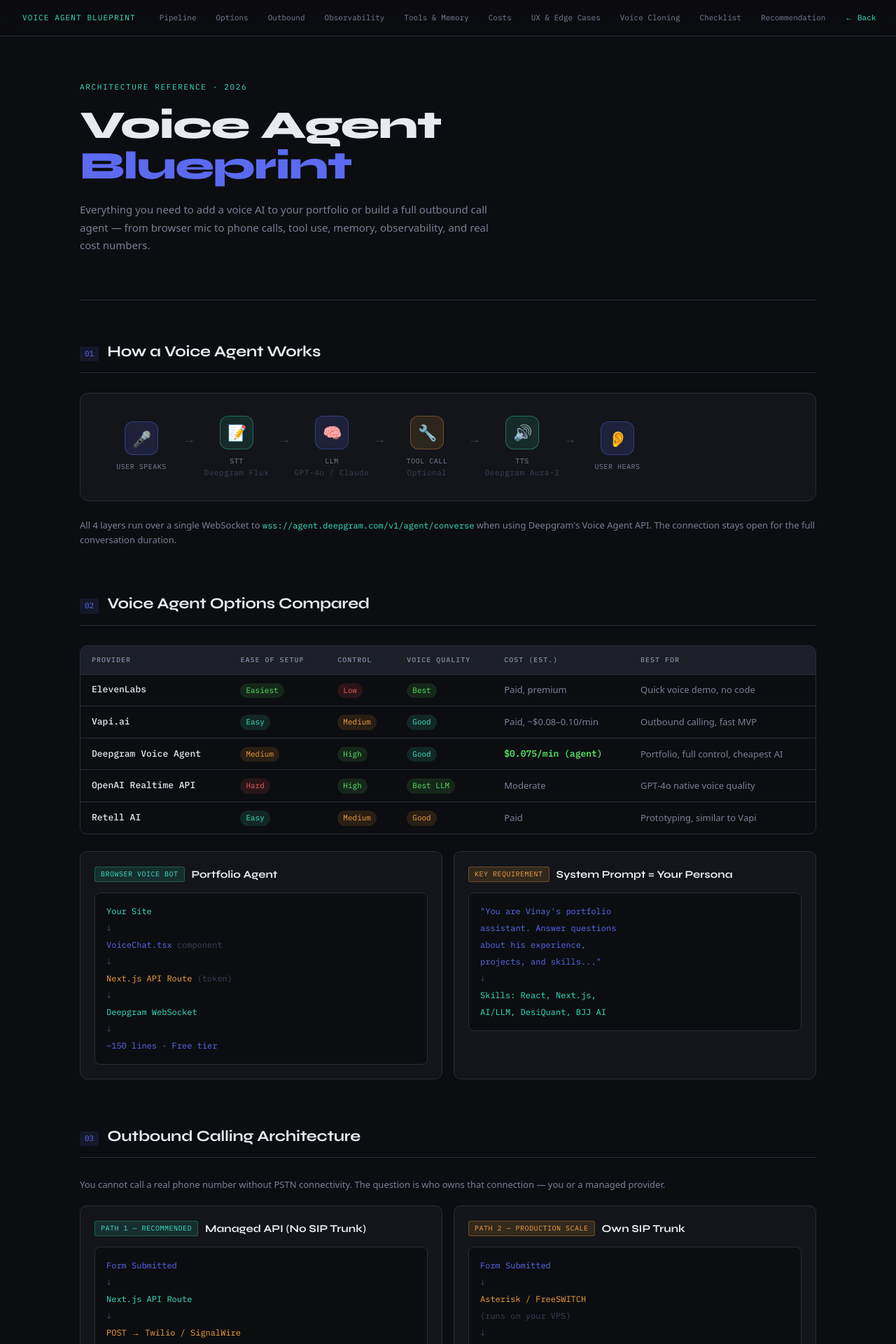
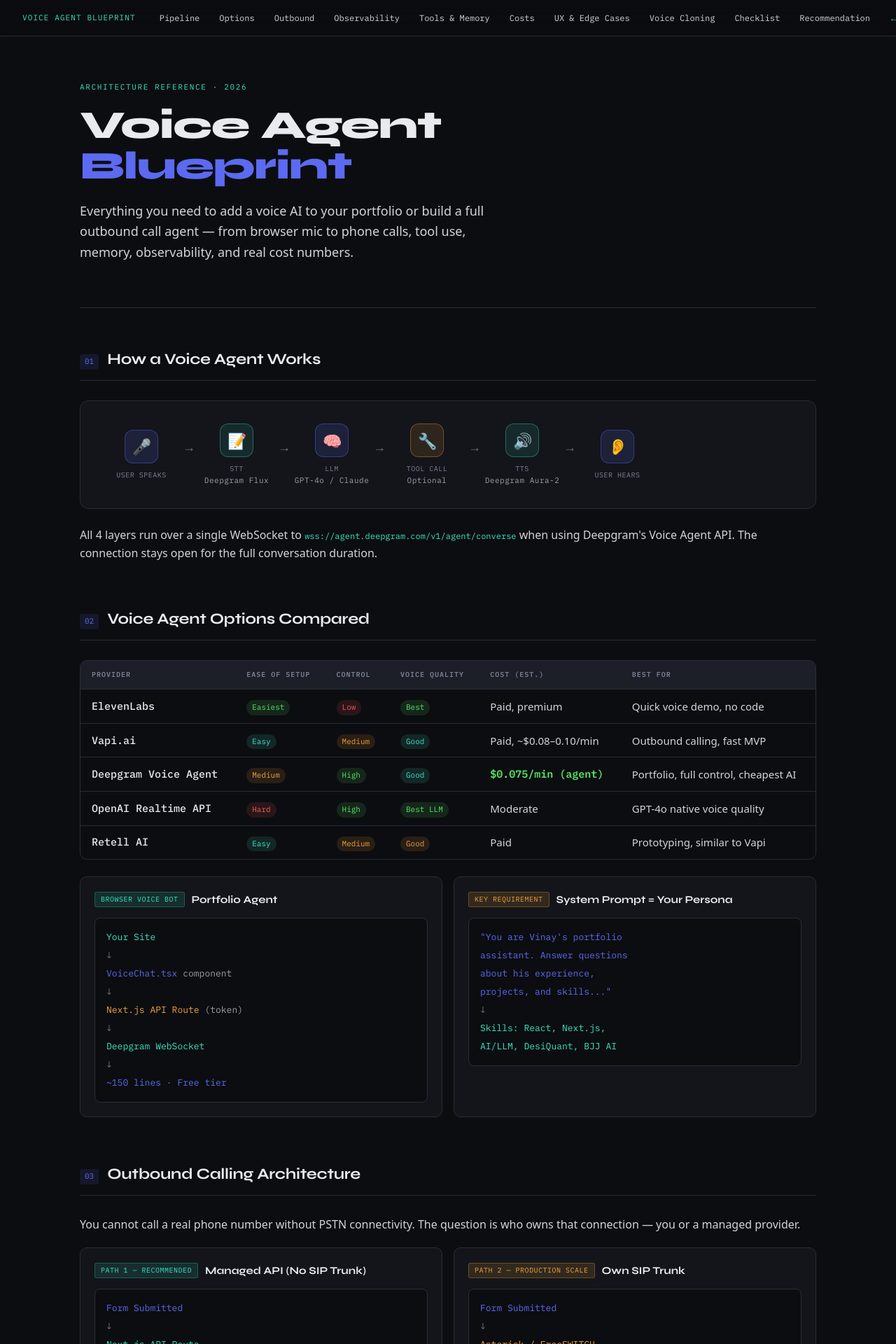
Before and after one commit to vinaybajjuri58/portfolio-updated, a Next.js app: page /vin-ai/voice-agents in a window 1280 px wide. Shown: the top 1920 px of the page at 70% size. Built offline with nearby package versions, Linux system fonts and the light colour scheme.

Commit message:
Refactor : made some changes on design

```diff
--- a/app/vin-ai/voice-agents/page.tsx
+++ b/app/vin-ai/voice-agents/page.tsx
@@ -49,7 +49,7 @@
 
 function Tag({ children }: { children: React.ReactNode }) {
   return (
-    <span className="inline-block font-[family-name:var(--font-ibm-mono)] text-[10px] px-[7px] py-[2px] rounded bg-[#1c1f27] text-[#7a7f96] border border-[#2a2d38] m-0.5">
+    <span className="inline-block font-[family-name:var(--font-ibm-mono)] text-xs px-2 py-1 rounded bg-[#1c1f27] text-zinc-300 border border-zinc-600 m-0.5">
       {children}
     </span>
   );
@@ -105,14 +105,14 @@
 
 function FlowBlock({ children }: { children: React.ReactNode }) {
   return (
-    <div className="bg-[#0c0d10] border border-[#2a2d38] rounded-lg px-4 py-3.5 font-[family-name:var(--font-ibm-mono)] text-[12px] leading-loose text-[#7a7f96]">
+    <div className="bg-[#0c0d10] border border-[#2a2d38] rounded-lg px-4 py-3.5 font-[family-name:var(--font-ibm-mono)] text-[13px] leading-loose text-zinc-300">
       {children}
     </div>
   );
 }
 
 function FlowArrow() {
-  return <span className="text-[#3d4158] block">{"  ↓"}</span>;
+  return <span className="text-zinc-500 block">{"  ↓"}</span>;
 }
 
 function Hl({ children }: { children: React.ReactNode }) {
@@ -125,7 +125,7 @@
   return <span className="text-[#f0a23b]">{children}</span>;
 }
 function Dim({ children }: { children: React.ReactNode }) {
-  return <span className="text-[#3d4158]">{children}</span>;
+  return <span className="text-zinc-400">{children}</span>;
 }
 
 function TableWrap({ children }: { children: React.ReactNode }) {
@@ -153,17 +153,17 @@
 }) {
   const styles: Record<string, string> = {
     default: "text-[#e8eaf0]",
-    muted: "text-[#7a7f96]",
+    muted: "text-zinc-300",
     best: "text-[#56e564] font-[family-name:var(--font-ibm-mono)] font-semibold",
     good: "text-[#38e5c4] font-[family-name:var(--font-ibm-mono)]",
     mid: "text-[#f0a23b] font-[family-name:var(--font-ibm-mono)]",
     bad: "text-[#f05b5b] font-[family-name:var(--font-ibm-mono)]",
     first:
-      "font-[family-name:var(--font-ibm-mono)] text-[12px] font-medium whitespace-nowrap text-[#e8eaf0]",
+      "font-[family-name:var(--font-ibm-mono)] text-[13px] font-medium whitespace-nowrap text-[#e8eaf0]",
   };
   return (
     <td
-      className={`px-4 py-[11px] text-[13px] align-middle ${styles[variant ?? "default"]}`}
+      className={`px-4 py-[11px] text-[15px] align-middle ${styles[variant ?? "default"]}`}
     >
       {children}
     </td>
@@ -208,9 +208,9 @@
     amber: "bg-[#f0a23b]",
   };
   return (
-    <div className="flex items-start gap-2 mb-2.5 text-[13px] text-[#7a7f96] leading-snug">
+    <div className="flex items-start gap-2 mb-2.5 text-[15px] text-zinc-300 leading-relaxed">
       <div
-        className={`w-1.5 h-1.5 rounded-full mt-1.5 shrink-0 ${dotColor[dot]}`}
+        className={`w-1.5 h-1.5 rounded-full mt-[7px] shrink-0 ${dotColor[dot]}`}
       />
       <span>{children}</span>
     </div>
@@ -242,7 +242,7 @@
       </div>
       <div className="font-[family-name:var(--font-ibm-mono)] text-[10px] text-[#7a7f96] uppercase tracking-[0.05em] leading-snug text-center">
         {label}
-        {sub && <div className="text-[11px] text-[#3d4158] mt-0.5 normal-case">{sub}</div>}
+        {sub && <div className="text-[11px] text-zinc-400 mt-0.5 normal-case">{sub}</div>}
       </div>
     </div>
   );
@@ -250,7 +250,7 @@
 
 function PipeArrow() {
   return (
-    <div className="text-[#3d4158] text-lg px-1 mb-6 shrink-0">→</div>
+    <div className="text-zinc-500 text-lg px-1 mb-6 shrink-0">→</div>
   );
 }
 
@@ -310,7 +310,7 @@
       >
         {value}
       </div>
-      <div className="text-[12px] text-[#7a7f96]">{desc}</div>
+      <div className="text-sm text-zinc-300">{desc}</div>
     </div>
   );
 }
@@ -354,7 +354,7 @@
       <h3 className="font-[family-name:var(--font-syne)] text-[15px] font-bold text-[#e8eaf0] mb-2">
         {title}
       </h3>
-      <p className="text-[12px] text-[#7a7f96] leading-[1.6] mb-3">{desc}</p>
+      <p className="text-sm text-zinc-300 leading-relaxed mb-3">{desc}</p>
       <div className="mt-3 p-[10px_12px] bg-[rgba(0,0,0,0.25)] rounded font-[family-name:var(--font-ibm-mono)] text-[11px] text-[#e8eaf0] leading-[1.8] whitespace-pre-line">
         {stack}
       </div>
@@ -378,12 +378,12 @@
 }
 
 function ToolArrow() {
-  return <div className="text-[#3d4158] text-base px-1.5 shrink-0">→</div>;
+  return <div className="text-zinc-500 text-base px-1.5 shrink-0">→</div>;
 }
 
 function CodeBlock({ children }: { children: React.ReactNode }) {
   return (
-    <div className="bg-[#0c0d10] border border-[#2a2d38] rounded-lg px-[18px] py-4 font-[family-name:var(--font-ibm-mono)] text-[12px] leading-[1.8] text-[#7a7f96] overflow-x-auto mt-3">
+    <div className="bg-[#0c0d10] border border-[#2a2d38] rounded-lg px-[18px] py-4 font-[family-name:var(--font-ibm-mono)] text-[13px] leading-[1.8] text-zinc-400 overflow-x-auto mt-3">
       {children}
     </div>
   );
@@ -399,7 +399,7 @@
   return <span className="text-[#f0a23b]">{children}</span>;
 }
 function CC({ children }: { children: React.ReactNode }) {
-  return <span className="text-[#3d4158]">{children}</span>;
+  return <span className="text-zinc-400">{children}</span>;
 }
 
 // ─── Page ──────────────────────────────────────────────────────────────────────
@@ -428,14 +428,14 @@
           <a
             key={href}
             href={href}
-            className="font-[family-name:var(--font-ibm-mono)] text-[11px] text-[#7a7f96] hover:text-[#e8eaf0] px-2.5 py-1 rounded hover:bg-[#1c1f27] whitespace-nowrap transition-colors"
+            className="font-[family-name:var(--font-ibm-mono)] text-xs text-zinc-300 hover:text-white px-2.5 py-1 rounded hover:bg-[#1c1f27] whitespace-nowrap transition-colors"
           >
             {label}
           </a>
         ))}
         <Link
           href="/vin-ai"
-          className="font-[family-name:var(--font-ibm-mono)] text-[11px] text-[#38e5c4] px-2.5 py-1 rounded hover:bg-[#1c1f27] whitespace-nowrap transition-colors ml-auto"
+          className="font-[family-name:var(--font-ibm-mono)] text-xs text-[#38e5c4] px-2.5 py-1 rounded hover:bg-[#1c1f27] whitespace-nowrap transition-colors ml-auto"
         >
           ← Back
         </Link>
@@ -452,7 +452,7 @@
             Voice Agent<br />
             <span className="text-[#5b6af0]">Blueprint</span>
           </h1>
-          <p className="text-[#7a7f96] text-[15px] max-w-[600px] leading-[1.7]">
+          <p className="text-zinc-300 text-lg max-w-[600px] leading-relaxed">
             Everything you need to add a voice AI to your portfolio or build a full outbound call agent — from browser mic to phone calls, tool use, memory, observability, and real cost numbers.
           </p>
         </div>
@@ -475,7 +475,7 @@
             <PipelineNode icon="👂" label="User Hears" color="blue" />
           </div>
 
-          <p className="text-[#7a7f96] text-[13px]">
+          <p className="text-zinc-300 text-base leading-relaxed">
             All 4 layers run over a single WebSocket to{" "}
             <code className="font-[family-name:var(--font-ibm-mono)] text-[#38e5c4] text-[12px]">
               wss://agent.deepgram.com/v1/agent/converse
@@ -578,7 +578,7 @@
         <section className="mb-16">
           <SectionHead index="03" title="Outbound Calling Architecture" id="outbound" />
 
-          <p className="text-[#7a7f96] text-[13px] mb-5">
+          <p className="text-zinc-300 text-base leading-relaxed mb-5">
             You cannot call a real phone number without PSTN connectivity. The question is who owns that connection — you or a managed provider.
           </p>
 
@@ -723,7 +723,7 @@
               </Tr>
             </tbody>
           </TableWrap>
-          <p className="mt-2.5 text-[12px] text-[#3d4158]">
+          <p className="mt-2.5 text-sm text-zinc-500">
             ⚠️ Indian providers like Exotel lack real-time WebSocket audio streaming — they&apos;re built for IVR, not live AI conversation.
           </p>
         </section>
@@ -732,7 +732,7 @@
         <section className="mb-16">
           <SectionHead index="04" title="Observability Stack" id="observability" />
 
-          <p className="text-[#7a7f96] text-[13px] mb-5">
+          <p className="text-zinc-300 text-base leading-relaxed mb-5">
             LangSmith covers only the LLM layer. A voice bot has 4 distinct layers — each needs its own monitoring strategy.
           </p>
 
@@ -845,7 +845,7 @@
 
           <div className="grid grid-cols-1 sm:grid-cols-2 gap-4 mb-6">
             <div>
-              <h4 className="font-[family-name:var(--font-ibm-mono)] text-[11px] text-[#7a7f96] uppercase tracking-widest mb-2.5">
+              <h4 className="font-[family-name:var(--font-ibm-mono)] text-[11px] text-zinc-500 uppercase tracking-widest mb-2.5">
                 Receptionist Tool Examples
               </h4>
               <FeatureBlock title="">
@@ -859,7 +859,7 @@
               </FeatureBlock>
             </div>
             <div>
-              <h4 className="font-[family-name:var(--font-ibm-mono)] text-[11px] text-[#7a7f96] uppercase tracking-widest mb-2.5">
+              <h4 className="font-[family-name:var(--font-ibm-mono)] text-[11px] text-zinc-500 uppercase tracking-widest mb-2.5">
                 Latency Warning
               </h4>
               <FeatureBlock title="">
@@ -891,11 +891,11 @@
               title={<><span className="text-[#5b6af0]">②</span> Cross-Session Memory</>}
             >
               <FiItem dot="blue">What happened in previous calls — you need to build this.</FiItem>
-              <div className="bg-[#0c0d10] border border-[#2a2d38] rounded-lg px-3 py-2 font-[family-name:var(--font-ibm-mono)] text-[11px] text-[#7a7f96] leading-loose mt-2">
+              <div className="bg-[#0c0d10] border border-[#2a2d38] rounded-lg px-3 py-2 font-[family-name:var(--font-ibm-mono)] text-[12px] text-zinc-300 leading-loose mt-2">
                 <div>Call ends → LLM summarizes</div>
-                <div className="text-[#3d4158]">  ↓</div>
+                <div className="text-zinc-500">  ↓</div>
                 <div>Store in DB by phone number</div>
-                <div className="text-[#3d4158]">  ↓</div>
+                <div className="text-zinc-500">  ↓</div>
                 <div>Next call: fetch + inject into prompt</div>
               </div>
               <div className="mt-2">
@@ -924,7 +924,7 @@
           </div>
 
           <div className="mt-5">
-            <h4 className="font-[family-name:var(--font-ibm-mono)] text-[11px] text-[#7a7f96] uppercase tracking-widest mb-3">
+            <h4 className="font-[family-name:var(--font-ibm-mono)] text-[11px] text-zinc-500 uppercase tracking-widest mb-3">
               Memory Tool Options
             </h4>
             <TableWrap>
@@ -994,7 +994,7 @@
               <h4 className="font-[family-name:var(--font-syne)] text-[15px] font-bold text-[#56e564] mb-0.5">
                 Start for $0 — Free Tiers Available
               </h4>
-              <p className="text-[12px] text-[#7a7f96]">
+              <p className="text-sm text-zinc-300">
                 Deepgram&apos;s $200 credit alone = ~2,200 minutes on Voice Agent Standard tier. Twilio gives $15 trial. Vapi gives 60 minutes free.
               </p>
             </div>
@@ -1122,7 +1122,7 @@
                   >
                     {label}
                   </div>
-                  <div className="text-[13px] text-[#7a7f96]">{text}</div>
+                  <div className="text-[15px] text-zinc-300 leading-relaxed">{text}</div>
                 </div>
               ))}
             </div>
@@ -1137,7 +1137,7 @@
           <h3 className="font-[family-name:var(--font-syne)] text-[16px] font-bold text-[#e8eaf0] mb-3.5">
             ① Latency — The Biggest UX Problem
           </h3>
-          <p className="text-[#7a7f96] text-[13px] mb-4">
+          <p className="text-zinc-300 text-base leading-relaxed mb-4">
             End-to-end delay = STT + LLM thinking + TTS generation. Anything above ~1.5s feels unnatural on a call.
           </p>
           <div className="bg-[#13151a] border border-[#2a2d38] rounded-xl p-6 mb-5">
@@ -1148,7 +1148,7 @@
                 <CostBar label="DIY (unoptimized)" width="100%" color="#f05b5b" value="2–3s ❌" labelWidth="160px" />
               </div>
               <div>
-                <h4 className="font-[family-name:var(--font-ibm-mono)] text-[10px] uppercase text-[#7a7f96] tracking-widest mb-2.5">
+                <h4 className="font-[family-name:var(--font-ibm-mono)] text-[10px] uppercase text-zinc-500 tracking-widest mb-2.5">
                   Latency Reduction Tips
                 </h4>
                 <FiItem dot="teal">Use <strong className="text-[#e8eaf0]">streaming TTS</strong> — play audio before full response is generated</FiItem>
@@ -1165,7 +1165,7 @@
           </h3>
           <div className="grid grid-cols-1 sm:grid-cols-2 gap-4 mb-5">
             <ArchCard badge="Problem" badgeVariant="red" title="Without Barge-In">
-              <p className="text-[13px] text-[#7a7f96] leading-[1.8]">
+              <p className="text-[15px] text-zinc-300 leading-relaxed">
                 Bot keeps talking even when user tries to speak. Results in the bot talking over the user — terrible call UX. Users feel unheard and hang up.
               </p>
             </ArchCard>
@@ -1358,7 +1358,7 @@
         <section className="mb-16">
           <SectionHead index="09" title="Voice Cloning — Use Your Own Voice" id="voice-cloning" />
 
-          <p className="text-[#7a7f96] text-[13px] mb-5">
+          <p className="text-zinc-300 text-base leading-relaxed mb-5">
             Replace any preset TTS voice with a clone of your own voice (or someone you know, with consent). The telephony stack stays identical — you just swap the TTS provider.
           </p>
 
@@ -1457,14 +1457,14 @@
               </tbody>
             </TableWrap>
           </div>
-          <p className="text-[12px] text-[#3d4158] mb-6">
+          <p className="text-sm text-zinc-500 mb-6">
             GPU VPS to run self-hosted models: ~$20–50/mo on RunPod or Vast.ai → amortized cost ~$0.003–0.008/min.
           </p>
 
           <h3 className="font-[family-name:var(--font-syne)] text-[16px] font-bold text-[#e8eaf0] mb-3.5">
             Full Cost Per Minute — With Your Cloned Voice
           </h3>
-          <p className="text-[#7a7f96] text-[12px] mb-3.5">
+          <p className="text-zinc-300 text-sm mb-3.5">
             Including telephony (SignalWire $0.008/min) + LLM ($0.005/min)
           </p>
           <div className="bg-[#13151a] border border-[#2a2d38] rounded-xl p-6 mb-6">
@@ -1592,7 +1592,7 @@
                 {items.map((item) => (
                   <div
                     key={item}
-                    className="flex items-start gap-2 mb-2.5 text-[13px] text-[#7a7f96] leading-snug"
+                    className="flex items-start gap-2 mb-2.5 text-[15px] text-zinc-300 leading-relaxed"
                   >
                     <span className="text-[#56e564] shrink-0 text-[13px]">✅</span>
                     <span>{item}</span>
```
Also changed, not shown: app/vin-ai/page.tsx (+5 -5 lines).
